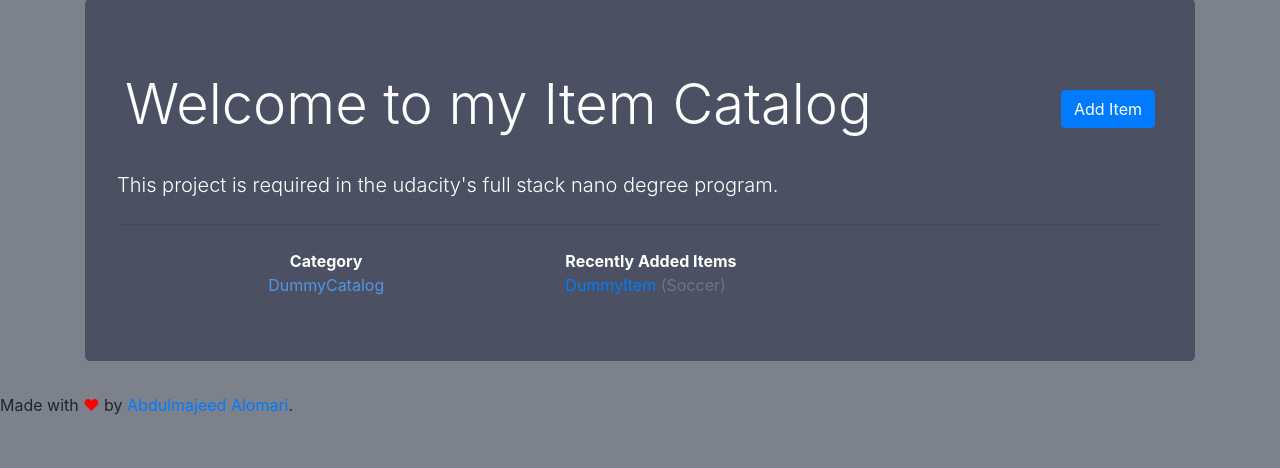
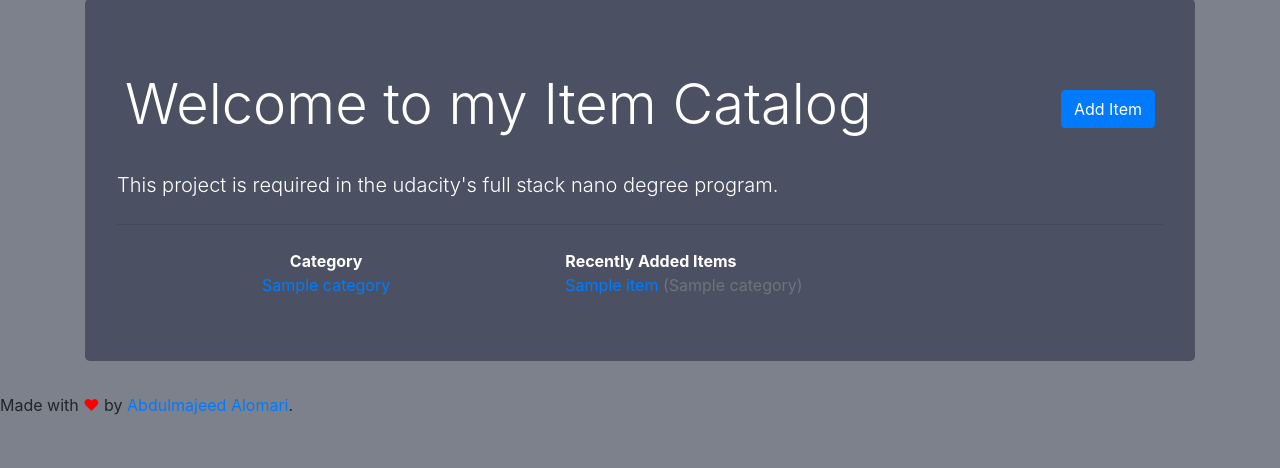
Before and after one commit to AbdulmajeedAlOmari/item-catalog-project, a Flask app: page /catalog in a window 1280 px wide. Shown: the part 119-587 px from the top of the page. Run offline with Flask 2, Linux system fonts and the light colour scheme; tables that the repository leaves empty hold one stand-in row (values such as "Sample post"); some libraries are stand-ins or nearby versions.

Commit message:
feat: Create item is now possible

```diff
--- a/app.py
+++ b/app.py
@@ -40,9 +40,17 @@ def showLogin():
 
 
 @app.route('/catalog')
-def showCatalogs():
-    items = session.query(Item).all()
-    return render_template('index.html', items=items)
+def showCatalog():
+    items = session.query(Item).order_by(
+                                    Item.created_date.desc()
+                                ).limit(10).all()
+    categories = session.query(Category).all()
+
+    return render_template(
+                'index.html',
+                categories=categories,
+                recentlyAddedItems=items
+            )
 
 
 @app.route('/catalog/<string:category>')
@@ -50,9 +58,23 @@ def showCategory(category):
     return render_template('categories/show.html')
 
 
-@app.route('/catalog/new')
+# New Item Route [ Show / New ]
+@app.route('/catalog/new', methods=["GET", "POST"])
 def newItem():
-    return render_template('items/new.html')
+    if request.method == "POST":
+        newItem = Item(
+            name=request.form['name'],
+            description=request.form['description'],
+            category_id=request.form['category'],
+        )
+        session.add(newItem)
+        session.commit()
+
+        flash("Item was successfully added.")
+        return redirect(url_for("showCatalog"))
+
+    categories = session.query(Category).all()
+    return render_template('items/new.html', categories=categories)
 
 
 @app.route('/catalog/<string:category>/<int:item_id>/edit')
@@ -66,5 +88,6 @@ def deleteItem(category, item_id):
 
 
 if __name__ == '__main__':
+    app.secret_key = '$up3r_$eCr3T_K3Y'
     app.debug = True
     app.run(host='0.0.0.0', port=8080)
--- a/templates/index.html
+++ b/templates/index.html
@@ -27,19 +27,16 @@
   <div class="row">
     <div class="col-5 text-center">
       <strong>Category</strong>
-      <br />
-      <a class="myAnchor" href="#">DummyCatalog</a>
-      {% for catalog in catalogs %}
+      {% for category in categories %}
           <br />
-          <a href="#">{{ catalog.name }}</a>
+          <a href="#">{{ category.name }}</a>
       {% endfor %}
 
     </div>
     <div class="col-7">
       <strong>Recently Added Items</strong>
-      <br />
-      <a href="#">DummyItem</a> <span class="text-muted">(Soccer)</span>
       {% for item in recentlyAddedItems %}
+          <br />
           <a href="#">{{ item.name }}</a> <span class="text-muted">({{ item.category.name }})</span>
       {% endfor %}
     </div>
```
